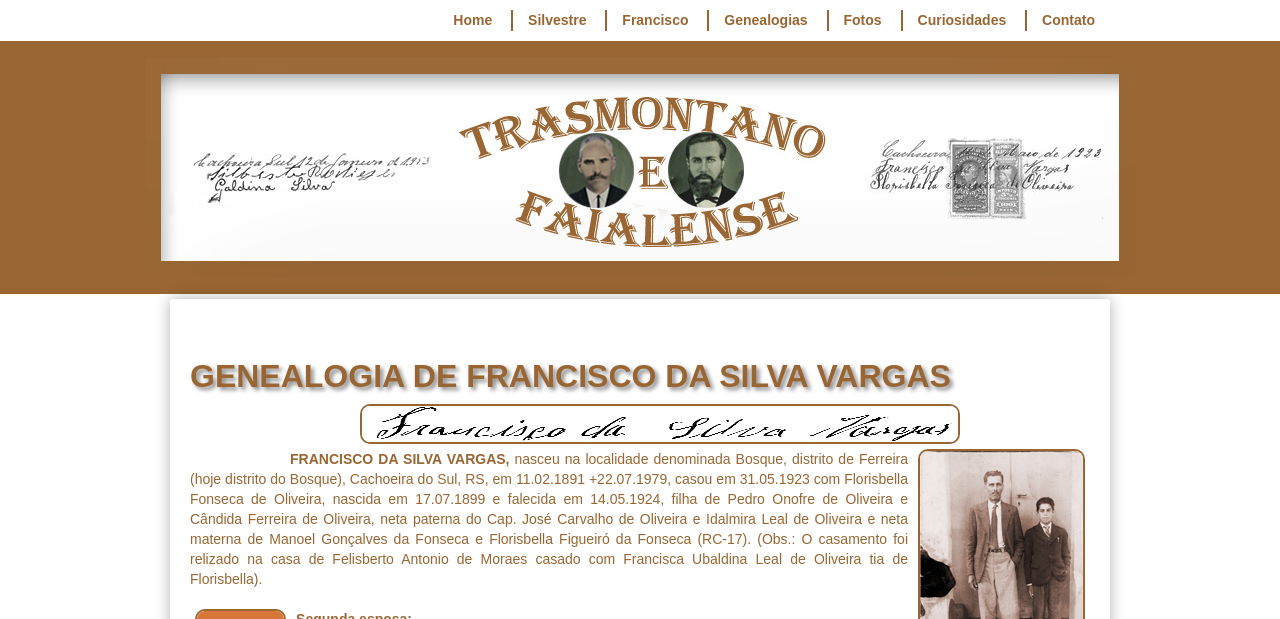
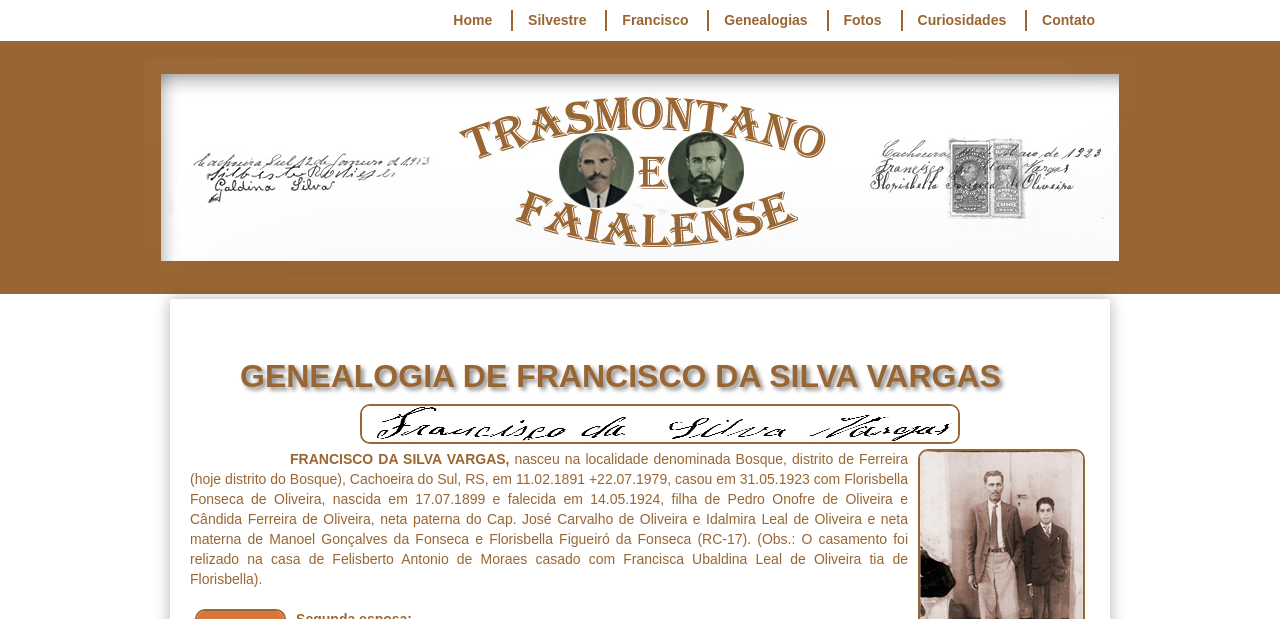
Before and after one commit to claudiovargas1955/claudiovargas1955.github.io, a Jekyll site: the page built from _pages/arvore-genealogica-de-costados-de-francisco.html, in a window 1280 px wide. Shown: the top 619 px of the page. Built offline with Jekyll 4.4.1, drawn with Linux system fonts in a browser that asks for light colours; some web fonts are replaced; grey boxes are pictures that could not be loaded.

Commit message:
Update arvore-genealogica-de-costados-de-francisco.html

```diff
--- a/_pages/arvore-genealogica-de-costados-de-francisco.html
+++ b/_pages/arvore-genealogica-de-costados-de-francisco.html
@@ -89,10 +89,9 @@ details[open] summary {color:#996633;
      }
 
   h1{text-shadow: 3px 3px 4px #888;
-     margin-left: 0px;
+     margin-left: 50px;
      font-weight:bold;
-     align: center;
-    }
+     }
 
 </style>
 
```
